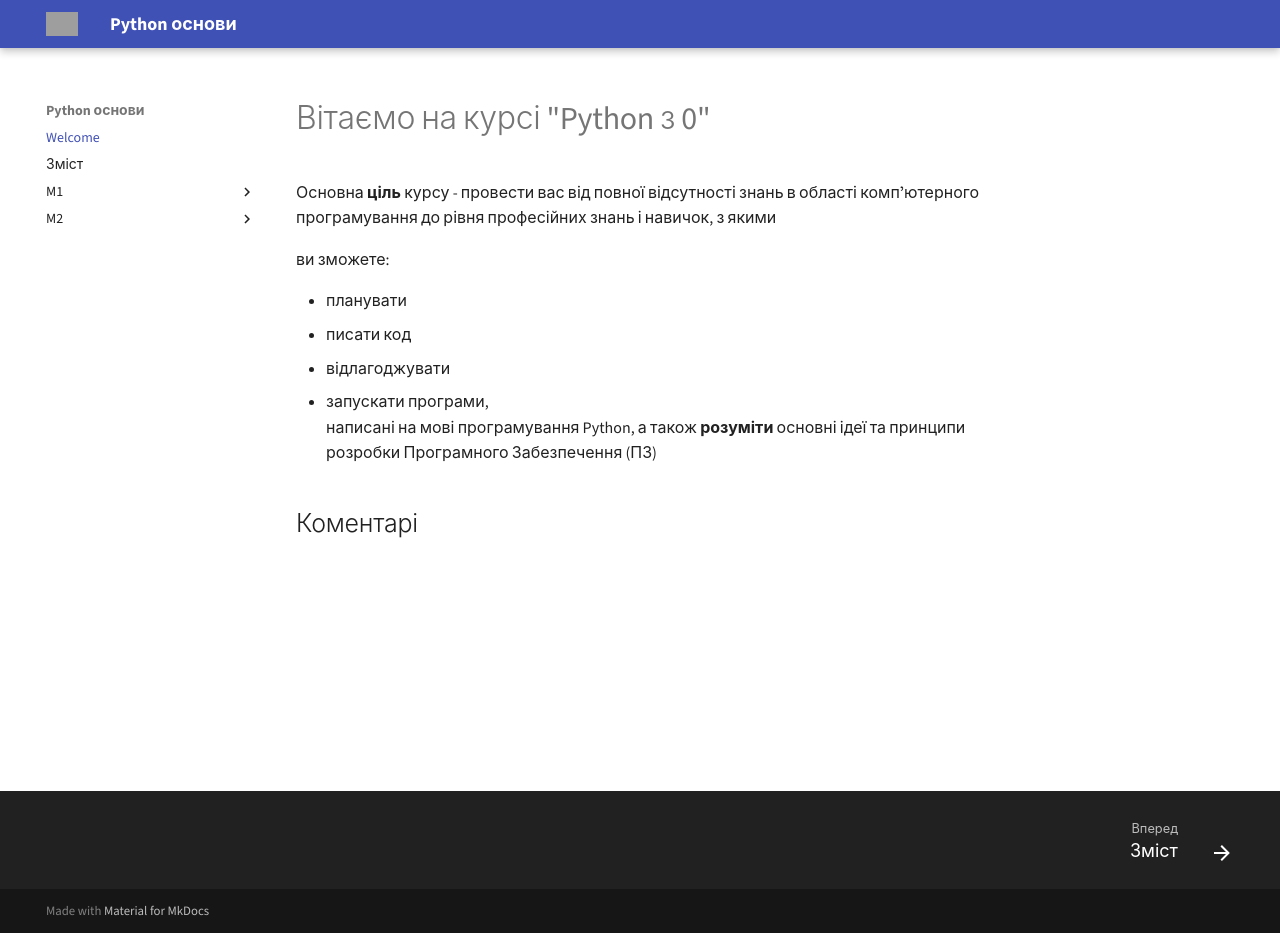
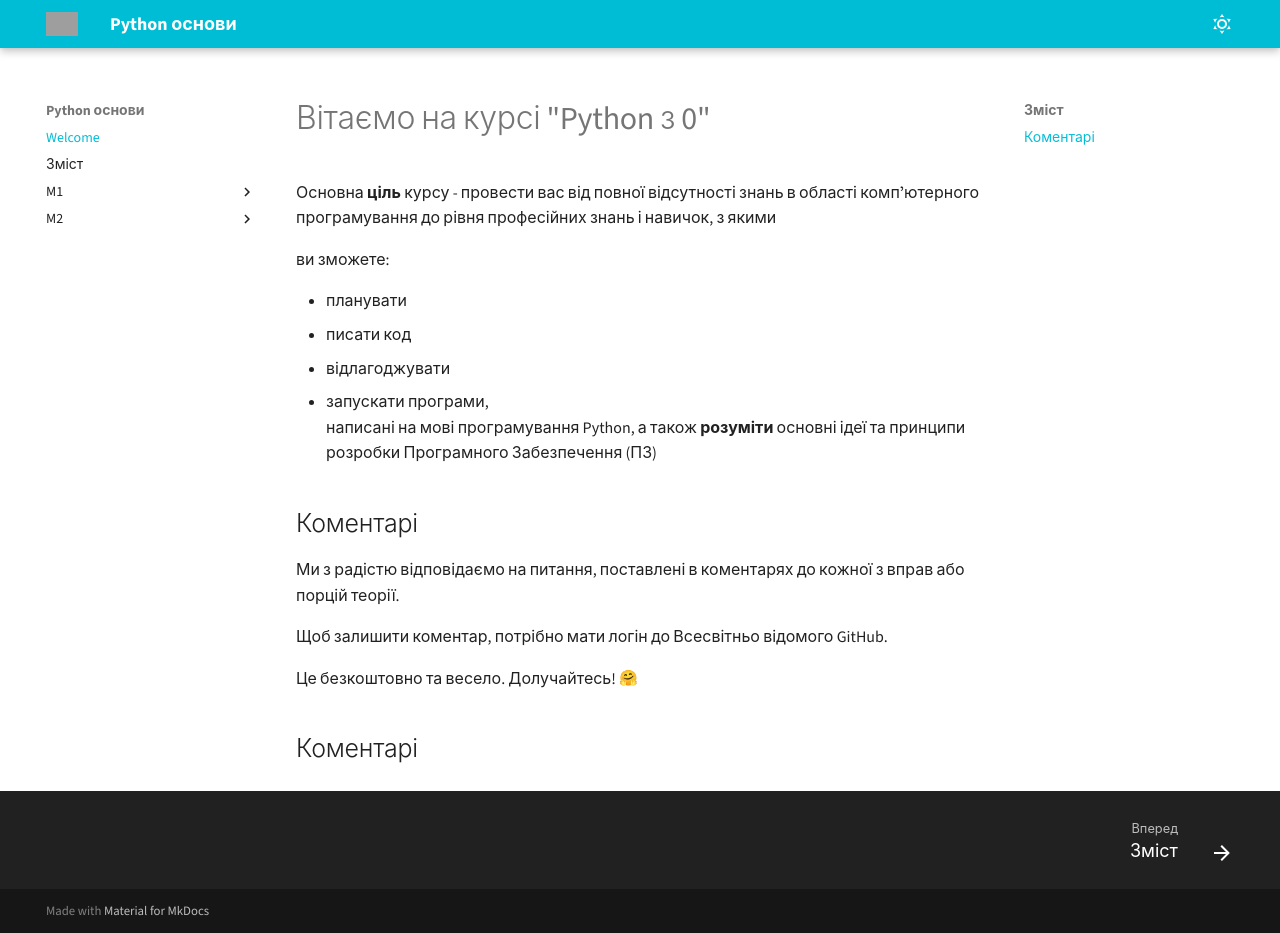
Before and after one commit to ekidscoding/python0, an MkDocs documentation site: the page built from docs/index.md, in a window 1280 px wide and 933 px high. Built offline with MkDocs 1.6.1 and Material for MkDocs 9.7.7, drawn with Linux system fonts in a browser that asks for light colours; emoji names are drawn with the system emoji font; comment, search, counter and statistics services are not loaded; grey boxes are pictures that could not be loaded.

Commit message:
210425 14

```diff
--- a/docs/index.md
+++ b/docs/index.md
@@ -13,3 +13,12 @@ title: Welcome
 - відлагоджувати
 - запускати  програми,
 написані на мові програмування Python, а також **розуміти** основні ідеї та принципи розробки Програмного Забезпечення (ПЗ)
+
+## Коментарі
+
+Ми з радістю відповідаємо на питання, поставлені в коментарях до кожної з  вправ або порцій теорії.
+
+Щоб залишити коментар, потрібно мати логін до Всесвітньо відомого GitHub.
+
+Це безкоштовно та весело. Долучайтесь!
+:hugging:
--- a/mkdocs.yml
+++ b/mkdocs.yml
@@ -13,6 +13,23 @@ theme:
     - navigation.top
     - content.code.copy
     - navigation.footer
+  palette:
+    # Palette toggle for light mode
+    - media: "(prefers-color-scheme: light)"
+      scheme: default
+      primary: cyan
+      accent: lime
+      toggle:
+        icon: material/weather-sunny
+        name: Темна
+        # Palette toggle for dark mode
+    - media: "(prefers-color-scheme: dark)"
+      scheme: slate
+      primary: lime
+      accent: cyan
+      toggle:
+        icon: material/weather-night
+        name: Світла
 
 plugins:
   - meta
```
Also changed, not shown: docs/001_syllabus_why_python.md (+1 -0 lines).
